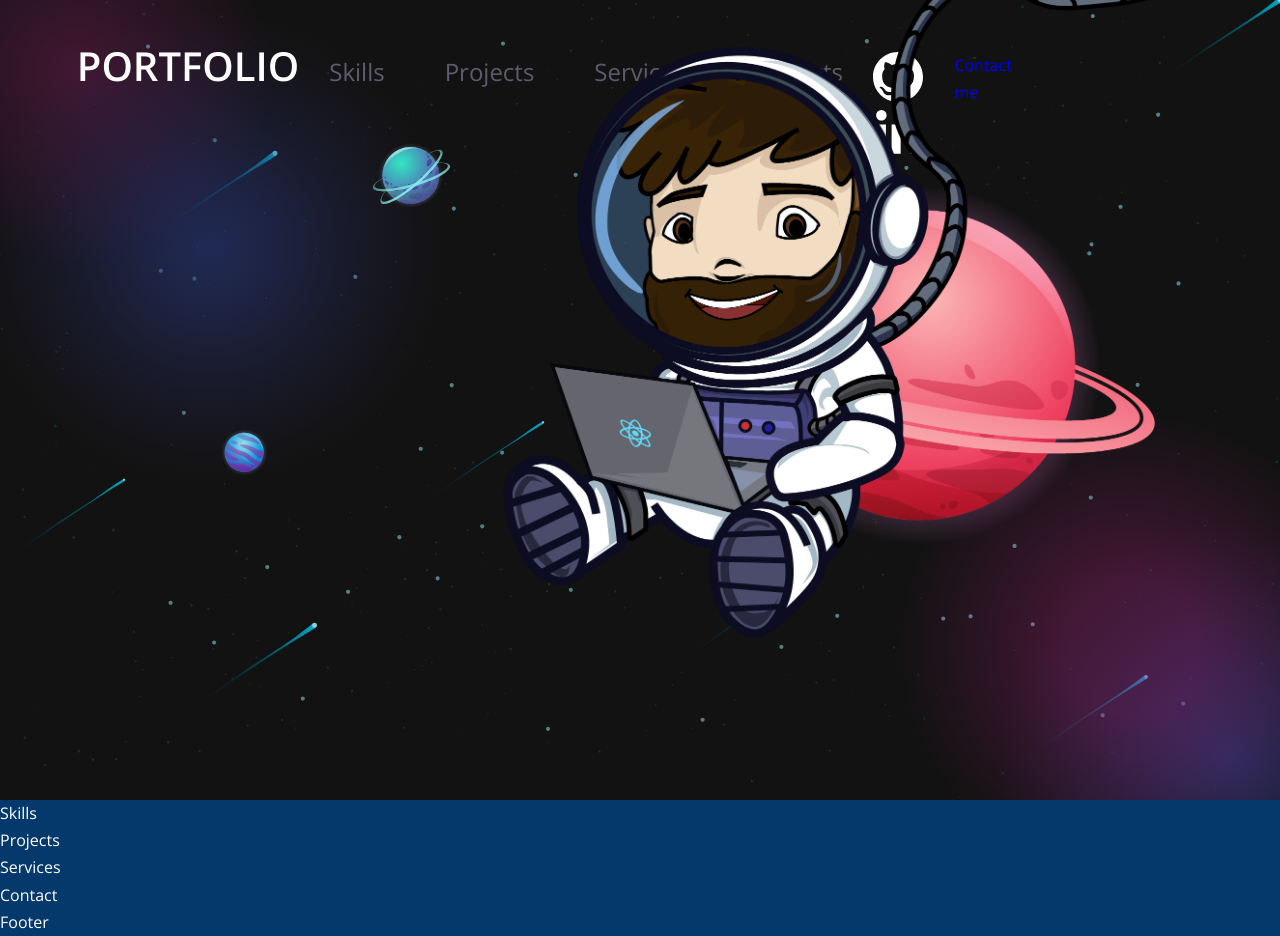
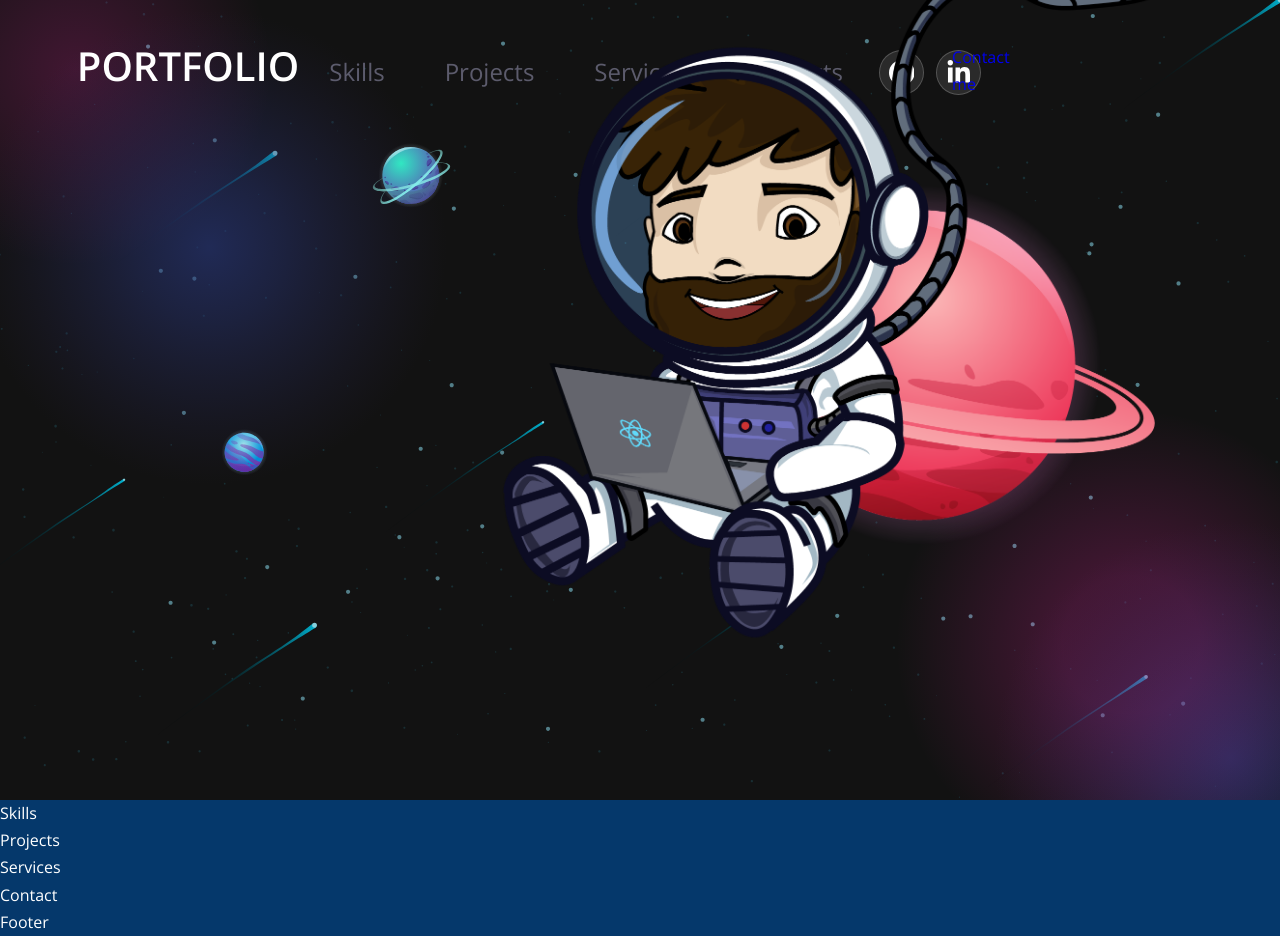
Before and after one commit to MezianeS/portfolio-v3, a React (Create React App) app: page / in a window 1280 px wide. Built offline with nearby package versions, Linux system fonts and the light colour scheme.

Commit message:
Add icon & style

```diff
--- a/src/components/header/HeaderSocials.jsx
+++ b/src/components/header/HeaderSocials.jsx
@@ -8,8 +8,12 @@ const HeaderSocials = () => {
   return (
     <div className='header__socials--menu'>
       <div className="header__socials--icons">
-        <BsGithub className='header--socials--ico' />
-        <FaLinkedinIn className='header--socials--ico' />
+        <div className="icon_border">
+          <BsGithub className='header--socials--ico' />
+        </div>
+        <div className="icon_border">
+          <FaLinkedinIn className='header--socials--ico' />
+        </div>
       </div>
       <div className="header__socials--contactme">
         <a href="#">Contact me</a>
--- a/src/components/header/header.css
+++ b/src/components/header/header.css
@@ -26,7 +26,19 @@ header {
 .header__socials--menu{
     display: flex;
 }
+.header__socials--icons{
+    display: flex;
+}
 
 .header--socials--ico{
-    font-size: 50px;
+    font-size: 1.6em;
 }
+
+.icon_border{
+    border: 1px solid rgb(255, 255, 255, 0.2 );
+    background-color: rgba(255, 255, 255, 0.1);
+    padding: 11%;
+    margin: 6px;
+    border-radius: 50%;
+    display: flex;
+}
--- a/src/components/nav/navbar.css
+++ b/src/components/nav/navbar.css
@@ -1,6 +1,7 @@
 .portfolio__navbar--menu{
     margin-right: 20%;
     display: flex;
+    align-items: center;
 }
 
 .portfolio__navbar--menu > ul > li {
```
